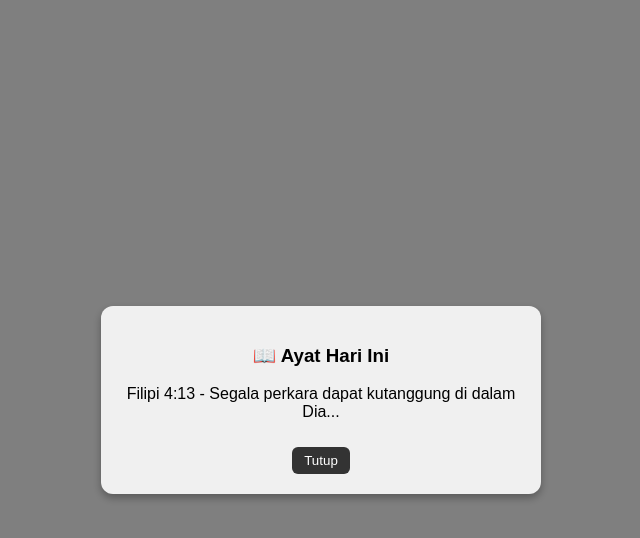
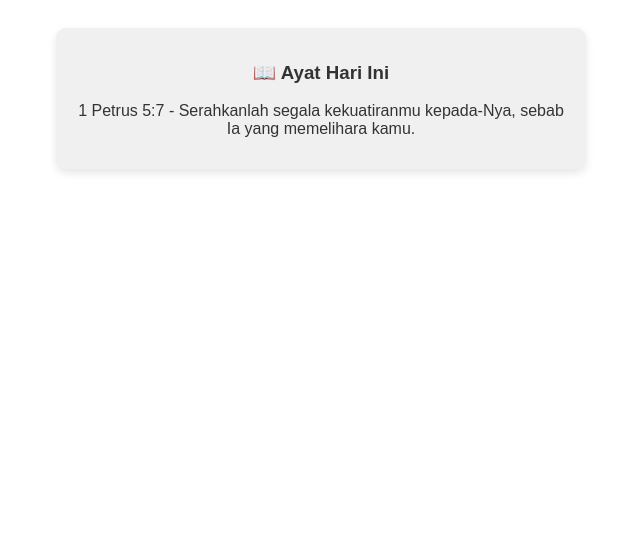
Before and after one commit to churchgenesistechnical-web/ayat-harian, a plain HTML site: page index.html in a window 1280 px wide. Shown: the whole page, without its empty margins (319-959 px from the left). Drawn offline with Linux system fonts and the light colour scheme.

Commit message:
Update index.html

```diff
--- a/index.html
+++ b/index.html
@@ -6,44 +6,25 @@
   <style>
     body {
       font-family: Arial, sans-serif;
-      background: #fff;
-      margin: 0;
+      text-align: center;
+      padding: 20px;
+      background: #ffffff; /* Putih */
+      color: #333;
     }
-    .popup {
-      position: fixed;
-      top: 0; left: 0;
-      width: 100%; height: 100%;
-      background: rgba(0,0,0,0.5);
-      display: flex;
-      align-items: center;
-      justify-content: center;
-    }
-    .popup-content {
-      background: #f0f0f0;
-      padding: 20px;
-      border-radius: 12px;
-      box-shadow: 0 4px 8px rgba(0,0,0,0.3);
-      max-width: 400px;
-      text-align: center;
-    }
-    .close-btn {
-      margin-top: 10px;
-      padding: 6px 12px;
-      border: none;
-      background: #333;
-      color: white;
-      border-radius: 6px;
-      cursor: pointer;
+    .box {
+      background: #f0f0f0; /* Abu-abu terang */
+      padding: 15px;
+      border-radius: 10px;
+      box-shadow: 0 4px 8px rgba(0,0,0,0.1);
+      max-width: 500px;
+      margin: auto;
     }
   </style>
 </head>
 <body>
-  <div class="popup" id="popup">
-    <div class="popup-content">
-      <h3>📖 Ayat Hari Ini</h3>
-      <p id="ayat"></p>
-      <button class="close-btn" onclick="document.getElementById('popup').style.display='none'">Tutup</button>
-    </div>
+  <div class="box">
+    <h3>📖 Ayat Hari Ini</h3>
+    <p id="ayat"></p>
   </div>
 
   <script>
@@ -51,11 +32,38 @@
       "Mazmur 23:1 - TUHAN adalah gembalaku, takkan kekurangan aku.",
       "Yohanes 3:16 - Karena begitu besar kasih Allah akan dunia ini...",
       "Filipi 4:13 - Segala perkara dapat kutanggung di dalam Dia...",
-      // tambah sampai 30 ayat
+       "Yeremia 29:11 - Sebab Aku ini mengetahui rancangan-rancangan apa yang ada pada-Ku mengenai kamu, demikianlah firman TUHAN.",
+      "Roma 8:28 - Allah turut bekerja dalam segala sesuatu untuk mendatangkan kebaikan bagi mereka yang mengasihi Dia.",
+      "Mazmur 46:2 - Allah itu bagi kita tempat perlindungan dan kekuatan, sebagai penolong dalam kesesakan sangat terbukti.",
+      "Yesaya 41:10 - Janganlah takut, sebab Aku menyertai engkau.",
+      "Mazmur 91:1 - Orang yang duduk dalam lindungan Yang Mahatinggi dan bermalam dalam naungan Yang Mahakuasa.",
+      "Amsal 3:5 - Percayalah kepada TUHAN dengan segenap hatimu, dan janganlah bersandar kepada pengertianmu sendiri.",
+      "Yosua 1:9 - Kuatkan dan teguhkanlah hatimu, jangan kecut dan tawar hati, sebab TUHAN, Allahmu, menyertai engkau.",
+      "Mazmur 37:4 - Dan bergembiralah karena TUHAN; maka Ia akan memberikan kepadamu apa yang diinginkan hatimu.",
+      "Yesaya 40:31 - Tetapi orang-orang yang menanti-nantikan TUHAN mendapat kekuatan baru.",
+      "Roma 12:12 - Bersukacitalah dalam pengharapan, sabarlah dalam kesesakan, dan bertekunlah dalam doa!",
+      "2 Korintus 5:7 - Sebab hidup kami ini adalah karena percaya, bukan karena melihat.",
+      "Mazmur 121:1-2 - Aku melayangkan mataku ke gunung-gunung; dari manakah akan datang pertolonganku? Pertolonganku ialah dari TUHAN.",
+      "Matius 11:28 - Marilah kepada-Ku, semua yang letih lesu dan berbeban berat, Aku akan memberi kelegaan kepadamu.",
+      "Mazmur 34:9 - Kecaplah dan lihatlah, betapa baiknya TUHAN itu!",
+      "1 Tesalonika 5:16 - Bersukacitalah senantiasa.",
+      "Mazmur 55:23 - Serahkanlah kuatirmu kepada TUHAN, maka Ia akan memelihara engkau.",
+      "Efesus 6:10 - Hendaklah kamu kuat di dalam Tuhan, di dalam kekuatan kuasa-Nya.",
+      "1 Petrus 5:7 - Serahkanlah segala kekuatiranmu kepada-Nya, sebab Ia yang memelihara kamu.",
+      "Yesaya 26:3 - Yang hatinya teguh Kaujagai dengan damai sejahtera, sebab kepada-Mulah ia percaya.",
+      "Mazmur 100:5 - Sebab TUHAN itu baik, kasih setia-Nya untuk selama-lamanya.",
+      "Roma 15:13 - Semoga Allah sumber pengharapan memenuhi kamu dengan segala sukacita dan damai sejahtera.",
+      "Ulangan 31:6 - Kuatkan dan teguhkanlah hatimu, jangan takut dan jangan gemetar.",
+      "Mazmur 118:24 - Inilah hari yang dijadikan TUHAN, marilah kita bersorak-sorak dan bersukacita karenanya.",
+      "Ratapan 3:22-23 - Tak berkesudahan kasih setia TUHAN, tak habis-habisnya rahmat-Nya.",
+      "2 Timotius 1:7 - Sebab Allah memberikan kepada kita bukan roh ketakutan, melainkan roh yang membangkitkan kekuatan.",
+      "Mazmur 27:1 - TUHAN adalah terangku dan keselamatanku, kepada siapakah aku harus takut?",
+      "Filipi 4:6 - Janganlah hendaknya kamu khawatir tentang apa pun juga, tetapi nyatakanlah dalam segala hal keinginanmu kepada Allah dalam doa."
+      // tambahkan sampai 30 ayat
     ];
 
     const today = new Date();
-    const day = today.getDate();
+    const day = today.getDate(); // tanggal 1–31
     const index = (day - 1) % ayatList.length;
     document.getElementById("ayat").innerText = ayatList[index];
   </script>
```
